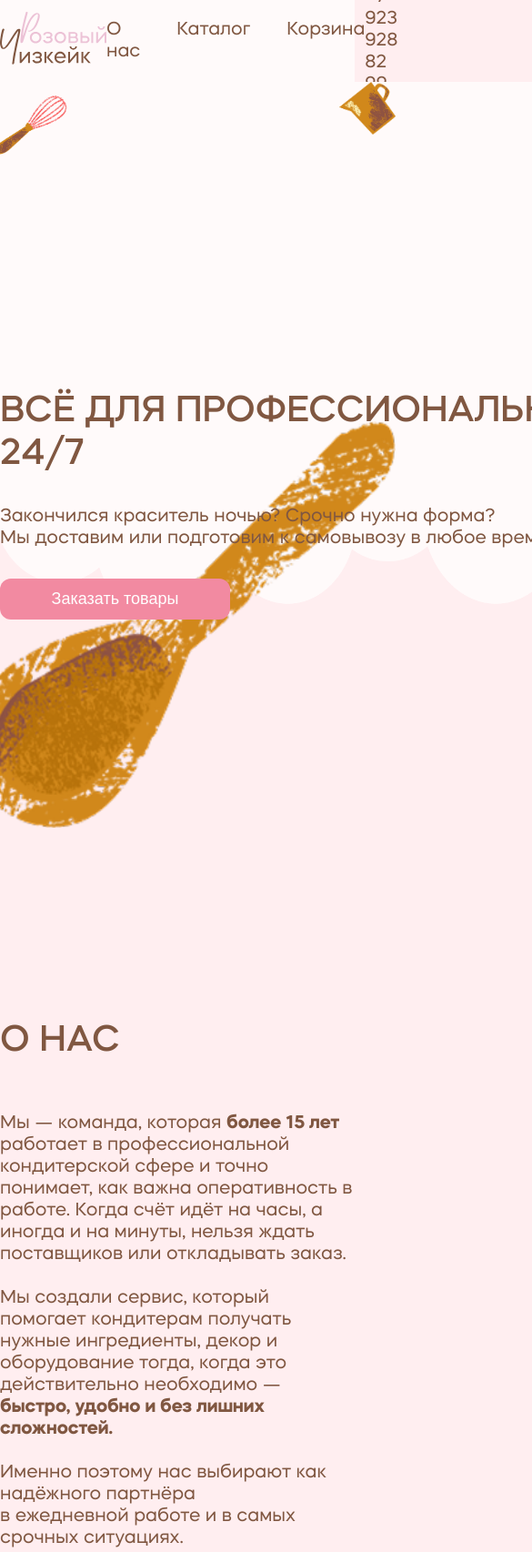
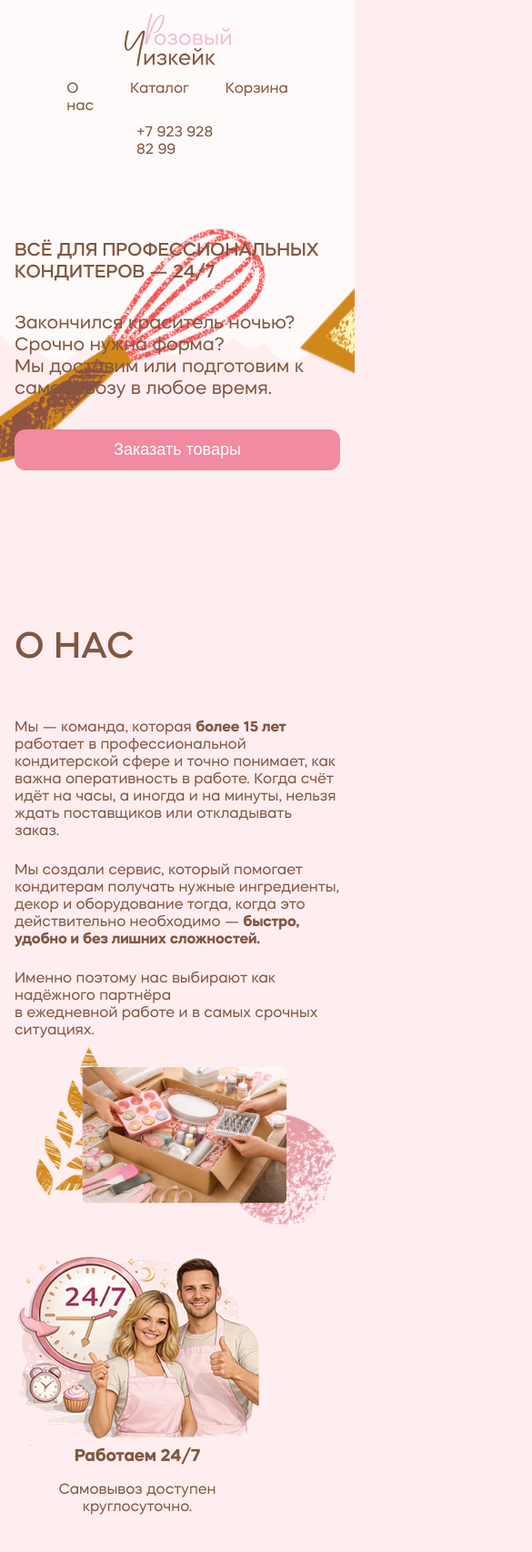
Before and after one commit to The-team-of-ADM-Nastya-Semyon-Vadim/frontend, a plain HTML site: page index.html in a window 390 px wide. Shown: the top 1706 px of the page at 91% size, 585 px wide, since content can reach past the window. Drawn offline with Linux system fonts and the light colour scheme; files whose address does not match are found by name.

Commit message:
адаптив

```diff
--- a/index.html
+++ b/index.html
@@ -9,7 +9,7 @@
 </head>
 
 <body>
-        <header class="header">
+        <header >
             <div class="container header-inner">
 
                 <div class="logo">
@@ -35,9 +35,9 @@
             <div class="background-imgs">
                 <img src="img/hero1.png" alt="Фоновая картинка" style="width: 100%;">
                 <img src="img/hero2.png" alt="Фоновая картинка" style="width: 80%;">
-                <img src="img/hero3.png" alt="Фоновая картинка" style="width: 80%;">
-                <img src="img/hero4.png" alt="Фоновая картинка" style="grid-column: 1/3; height: 80%;">
-                <img src="img/hero5.png" alt="Фоновая картинка" style="justify-self: start;; height: 80%;">
+                <img src="img/hero3.png" alt="Фоновая картинка" style="width: 100%;">
+                <img src="img/hero4.png" alt="Фоновая картинка" style="grid-column: 1/3; height: 50%;">
+                <img src="img/hero5.png" alt="Фоновая картинка" style="justify-self: start;; height: 50%;">
             </div>
 
             <div class="hero-text">
@@ -71,7 +71,7 @@
                         <br>в ежедневной работе и в самых срочных ситуациях.
                     </p>
                 </div>
-                <img src="img/aboutus.png" alt="О нас фон" style="max-width: 810px;">
+                <img src="img/aboutus.png" alt="О нас фон" class="illustration" style="height: fit-content;">
 
 
                 <div class="advantages">
@@ -185,26 +185,21 @@
             <div class="container subscribe-inner">
 
                 <div class="subscribe-text">
-
                     <h2>Оставайтесь на связи</h2>
-
                     <p>
                     Будьте в курсе новых товаров, акций и специальных предложений.
                     </p>
 
                     <form class="subscribe-form">
-
                         <input type="text" placeholder="Имя">
                         <input type="email" placeholder="Email">
-
                         <button class="btn">Подписаться</button>
-
                     </form>
 
                 </div>
 
             </div>
-            <img src="img/formback.png">
+            <img src="img/formback.png" style="min-width: 50%; margin-top: 32px;">
         </section>
      </main>
 
--- a/style.css
+++ b/style.css
@@ -22,7 +22,7 @@ h2{
 }
 main{
     max-width:1620px;
-    margin:0 auto;
+    margin:0 150px;
 }
 .container{
     max-width:1620px;
@@ -36,7 +36,7 @@ main{
     flex-wrap: wrap;
 }
 
-.header{
+header{
     background:#FFFAFA;
     width: 100%;
     align-self: center;
@@ -47,6 +47,8 @@ main{
     justify-content:space-between;
     align-items:center;
     height:90px;
+    margin-left: 150px;
+    margin-right: 150px;
 }
 
 .nav{
@@ -62,21 +64,24 @@ main{
 
 .hero{
     background:#FFEEF0;
+    display:grid;
+}
 
-    display:grid;
+.illustration{
+    max-width: 50%;
 }
 
 .background-img{
    grid-area:1/1;
+   width: 100%;
 }
 .background-imgs{
    grid-area:1/1;
    display: grid;
-   column-gap: 280px;
+   column-gap: 5%;
    grid-template-columns: auto auto auto;
    justify-items: end;
-   overflow: visible;
-
+   overflow: hidden;
 }
 .hero-text{
     grid-area:1/1;
@@ -87,6 +92,7 @@ main{
     gap: 16px;
     max-width:1620px;
     margin: auto auto;
+    padding: 16px;
 }
 .hero-text h1{
     font-size:40px;
@@ -100,7 +106,7 @@ main{
 
 .aboutustext{
     max-width: 810px;
-    min-width: 50%;
+    width: 50%;
     display:grid;
     grid-template-columns:auto;
     gap:24px;
@@ -172,6 +178,7 @@ h4{
     flex-direction: row;
     gap:30px;
     z-index: 5;
+    overflow: hidden;
 }
 
 .pop-background-imgs{
@@ -179,7 +186,8 @@ h4{
    max-height: 500px;
    display: flex;
    justify-content: space-between;
-   overflow: h;
+   overflow: hidden;
+   width: 100%;
 
 }
 
@@ -225,6 +233,7 @@ h4{
     padding:60px;
     text-align:center;
     z-index: 2;
+    width: 100%;
 }
 
 .offer-background-imgs{
@@ -232,17 +241,20 @@ h4{
    display: flex;
    justify-content: space-between;
    height: 100%;
+   overflow: hidden;
 
 }
 .subscribe{
     padding:100px 0;
     display: flex;
+    flex-wrap: wrap;
 }
 
 .subscribe-form{
     display:flex;
     gap:20px;
     margin-top:20px;
+    flex-wrap: wrap;
 }
 
 .subscribe-form input{
@@ -250,6 +262,7 @@ h4{
     border-radius:8px;
     border:none;
     background:#FFFAFA;
+
 }
 
 
@@ -267,3 +280,40 @@ h4{
     display:flex;
     gap:30px;
 }
+@media (max-width: 960px){
+    body{
+        font-size: 16px;
+    }
+    .header-inner{
+        flex-direction:column;
+        gap:10px;
+        height:auto;
+        padding:15px 0;
+    }
+    .hero-text{
+        margin: auto 16px;
+        padding: 0;
+    }
+    h2{
+        font-size: 20px;
+    }
+    main{
+        margin-left: 16px;
+        margin-right: 16px;
+    }
+    .background-imgs {
+        display: flex;
+        max-height: 400px;
+        overflow: hidden;
+    }
+    .aboutustext{
+        width: 100%;
+    }
+    img.illustration{
+        max-width: 100%;
+    }
+    .btn{
+        max-width:100%;
+        width: 100%;
+    }
+}
```
